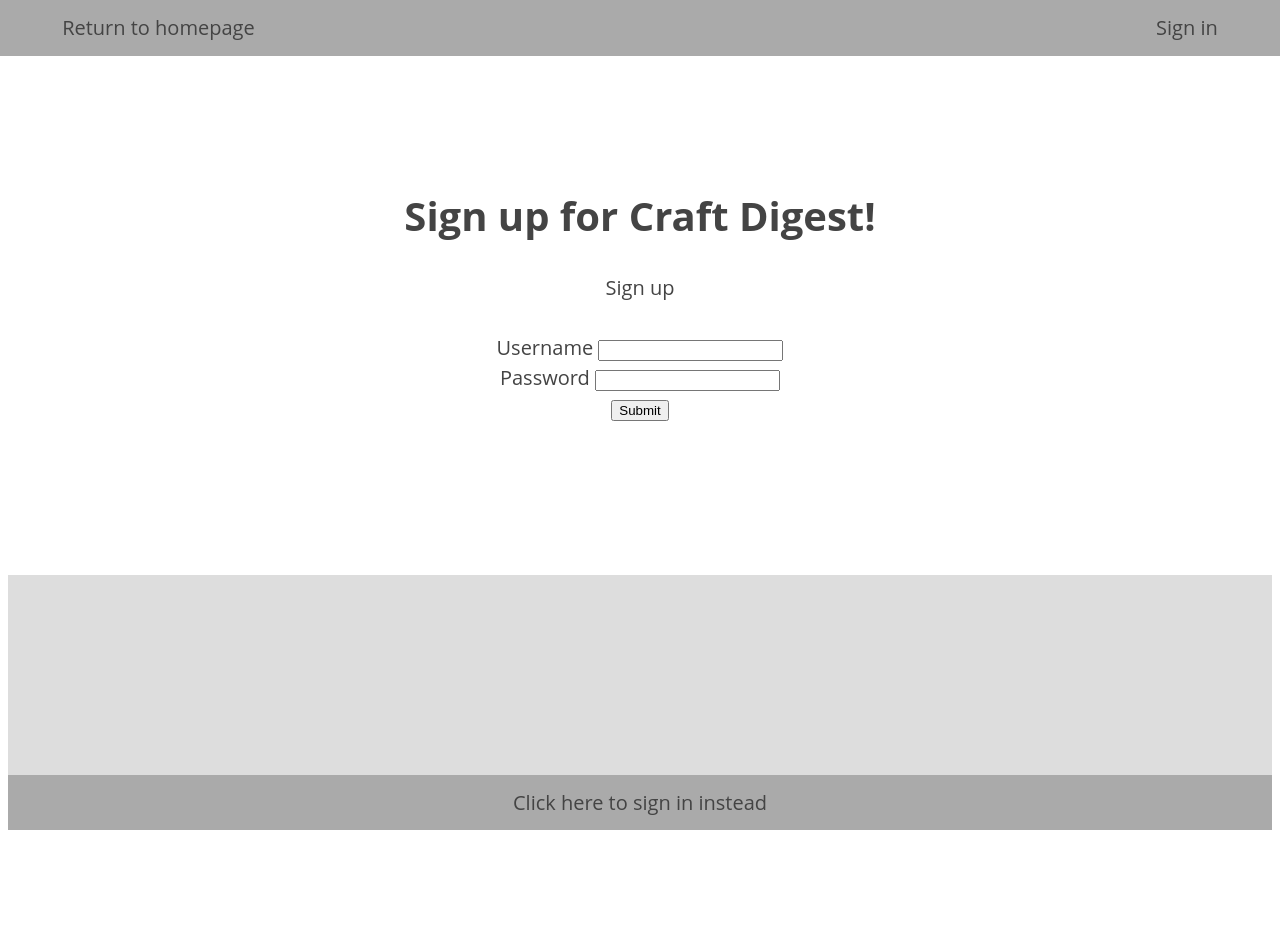
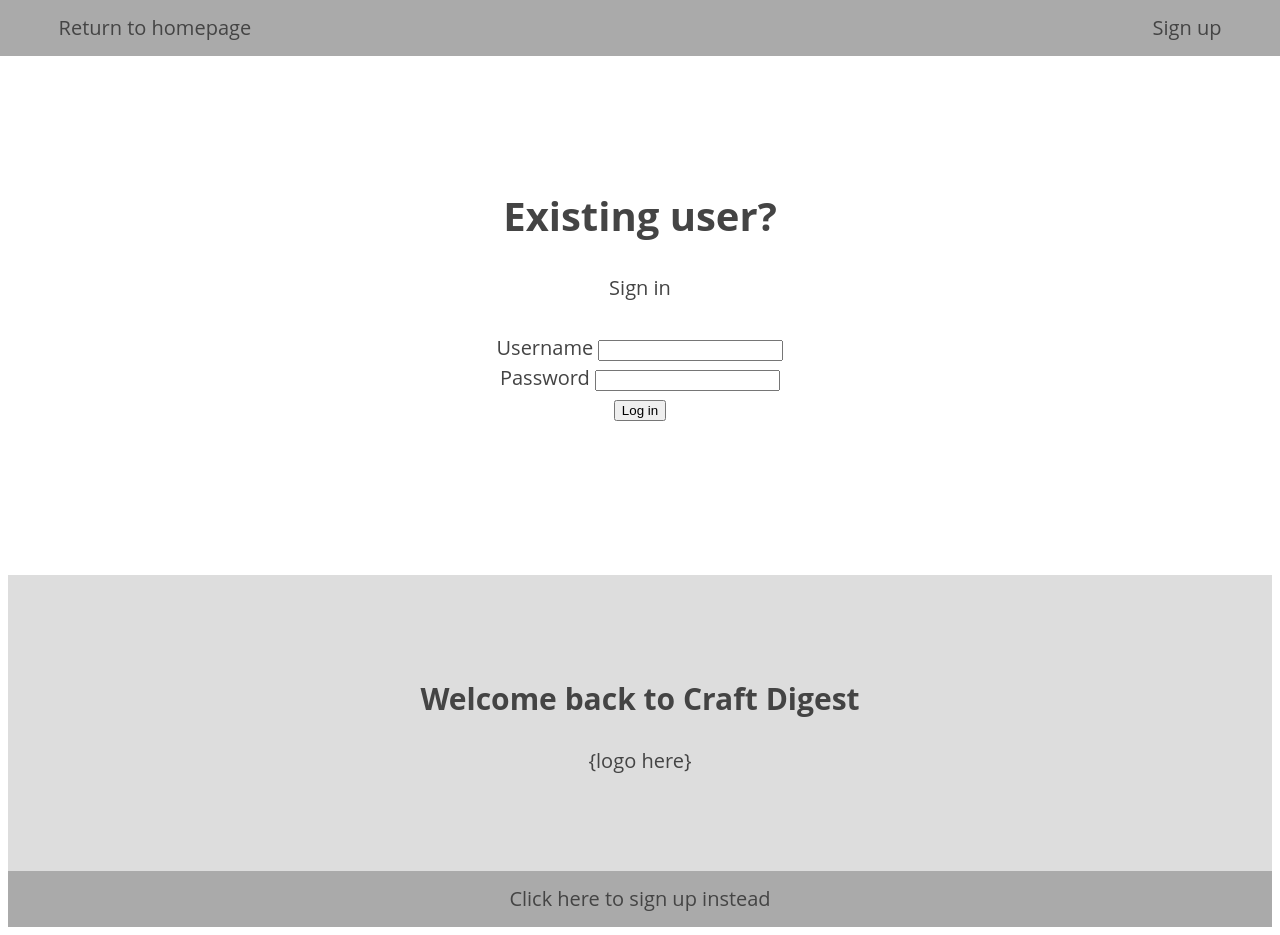
Before and after one commit to jakep5/Craft-digest-signin-page-wireframe, a plain HTML site: page index.html in a window 1280 px wide. Before the commit the page ends 838 px from the top, so only its background shows below. Drawn offline with Linux system fonts and the light colour scheme.

Commit message:
finalize wireframe design for signin form

```diff
--- a/index.html
+++ b/index.html
@@ -9,31 +9,32 @@
 <body>
     <nav role="navigation">
         <a id="returnToHome">Return to homepage</a>
-        <a id="signInLink">Sign in</a>
+        <a id="signUpLink">Sign up</a>
     </nav>
     <main role="main">
         <header role="banner">
-            <h1>Sign up for Craft Digest!</h1>
+            <h1>Existing user?</h1>
 
-            <form id="signUpForm">
-                <legend>Sign up</legend>
+            <form id="signInForm">
+                <legend>Sign in</legend>
                 <br />
-                <label for="signUpUsername">Username</label>
+                <label for="signInUsername">Username</label>
                 <input type="text" id="signUpUsername" />
                 <br />
-                <label for="signUpPassword">Password</label>
-                <input type="password" id="signUpPassword" />
+                <label for="signInPassword">Password</label>
+                <input type="password" id="signInPassword" />
                 <br />
-                <button type="submit" for="signUpForm">Submit</button>
+                <button type="submit" for="signInForm">Log in</button>
 
 
             </form>
         </header>
 
         <section>
-
+            <h2>Welcome back to Craft Digest</h2>
+            <p>{logo here}</p>
         </section>
     </main>
-    <footer role="content-info"><a>Click here to sign in instead </a></footer>
+    <footer role="content-info"><a>Click here to sign up instead </a></footer>
 </body>
 </html>
--- a/styles.css
+++ b/styles.css
@@ -45,6 +45,6 @@ section:nth-child(even) {
     margin-left: 50%;
 } */
 
-a#signInLink {
+a#signUpLink {
     margin-left: 70%;
 }
```
